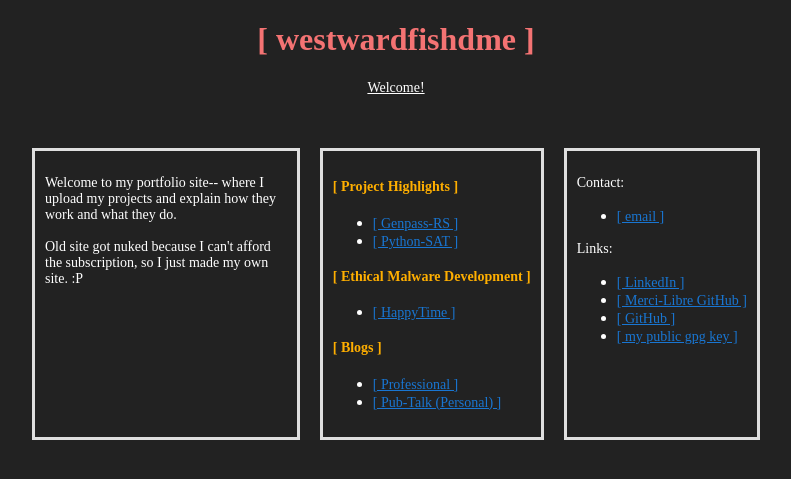
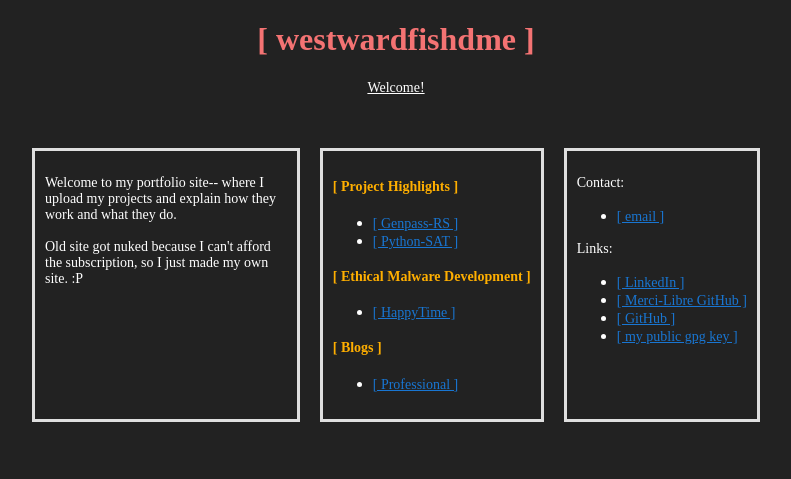
Before and after one commit to westwardfishdme/westwardfishdme.github.io, a Jekyll site: the page index.html, which Jekyll copies as it is, in a window 1280 px wide. Shown: the top 479 px of the page, without its empty margins (244-1035 px from the left). Built offline with Jekyll 4.4.1, drawn with Linux system fonts in a browser that asks for light colours.

Commit message:
did nothing
what? i didn't do anything

```diff
--- a/index.html
+++ b/index.html
@@ -34,7 +34,6 @@
 			<h4>[ Blogs ]</h4>
 			<ul>
 				<li><a href="blog">[ Professional ]</a></li>
-				<li><a href="hiddenblog/blog.html">[ Pub-Talk (Personal) ]</a></li>
 			</ul>
 		</div>
 
```
